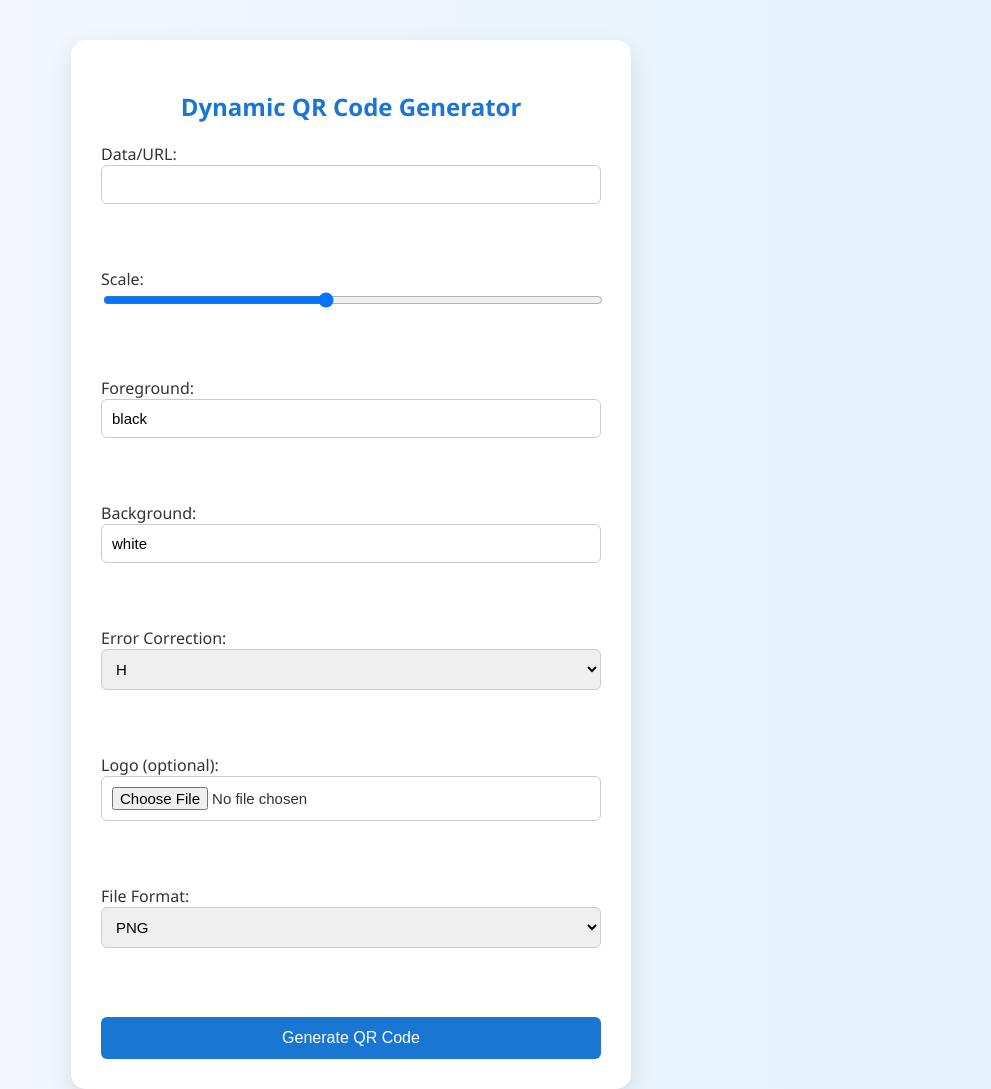
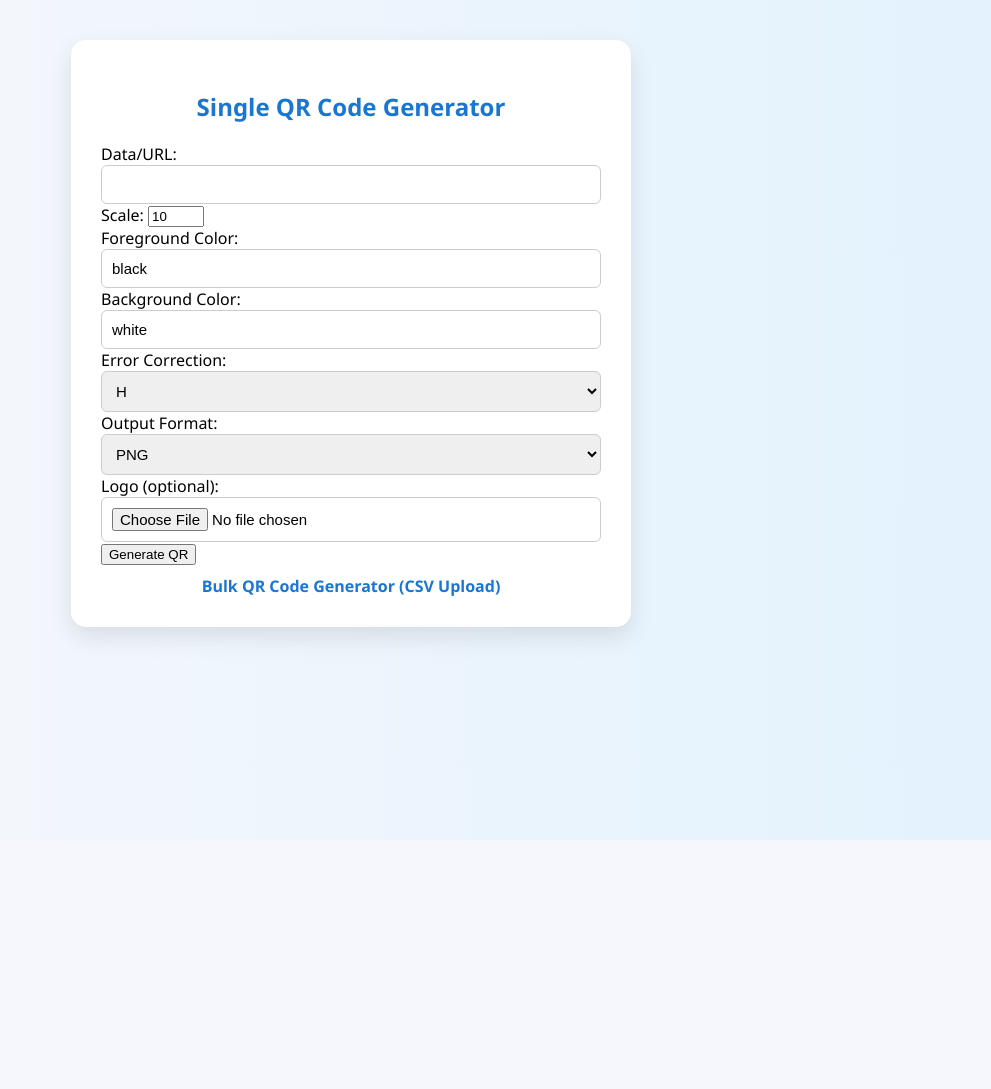
Before and after one commit to ayuu-te/qr_lead, a Flask app: page / in a window 1280 px wide. Shown: the whole page, without its empty margins (289-1280 px from the left). After the commit the page ends 840 px from the top, so only its background shows below. Run offline with Flask 3, Linux system fonts and the light colour scheme.

Commit message:
bulk_adding

```diff
--- a/app.py
+++ b/app.py
@@ -3,6 +3,9 @@ from PIL import Image
 import segno
 import os
 import uuid
+import csv
+import zipfile
+from io import BytesIO
 
 app = Flask(__name__)
 UPLOAD_FOLDER = 'static/temp'
@@ -10,6 +13,7 @@ os.makedirs(UPLOAD_FOLDER, exist_ok=True)
 
 @app.route('/', methods=['GET', 'POST'])
 def index():
+    qr_path = None
     if request.method == 'POST':
         data = request.form['data']
         scale = int(request.form['scale'])
@@ -43,15 +47,60 @@ def index():
                 img.save(filename)
                 os.remove(temp_file)
 
-            return render_template('index.html', qr_path=filename)
+            qr_path = filename
         except Exception as e:
             return f"Error: {e}", 500
 
-    return render_template('index.html')
+    return render_template('index.html', qr_path=qr_path)
 
 @app.route('/download/<path:filename>')
 def download(filename):
     return send_file(filename, as_attachment=True)
 
+@app.route('/bulk', methods=['GET', 'POST'])
+def bulk():
+    if request.method == 'POST':
+        file = request.files.get('csvfile')
+        if not file or not file.filename.endswith('.csv'):
+            return "Please upload a valid CSV file.", 400
+
+        # Prepare a folder for bulk QR images
+        bulk_folder = os.path.join(UPLOAD_FOLDER, 'bulk')
+        os.makedirs(bulk_folder, exist_ok=True)
+        qr_files = []
+
+        # Read CSV and generate QR codes
+        reader = csv.DictReader(file.read().decode('utf-8').splitlines())
+        for row in reader:
+            data = row.get('data') or row.get('url') or row.get('URL')
+            if not data:
+                continue
+            unique_id = uuid.uuid4().hex
+            filename = f"{bulk_folder}/qr_{unique_id}.png"
+            qr = segno.make_qr(data)
+            qr.save(filename, scale=10, dark='black', light='white')
+            qr_files.append(filename)
+
+        # Create a ZIP file in memory
+        zip_buffer = BytesIO()
+        with zipfile.ZipFile(zip_buffer, 'w') as zipf:
+            for file_path in qr_files:
+                zipf.write(file_path, os.path.basename(file_path))
+        zip_buffer.seek(0)
+
+        # Optionally, clean up generated files
+        for file_path in qr_files:
+            os.remove(file_path)
+
+        return send_file(
+            zip_buffer,
+            mimetype='application/zip',
+            as_attachment=True,
+            download_name='bulk_qrcodes.zip'
+        )
+
+    # GET request: Show upload form
+    return
+
 if __name__ == '__main__':
     app.run(debug=True)
--- a/templates/index.html
+++ b/templates/index.html
@@ -5,133 +5,37 @@
     <link rel="stylesheet" href="{{ url_for('static', filename='style.css') }}">
 </head>
 
-<style>
-
-    /* Light gradient background and font setup */
-body {
-    font-family: 'Segoe UI', Tahoma, Geneva, Verdana, sans-serif;
-    margin: 0;
-    padding: 0;
-    background: linear-gradient(to right, #f7f8fc, #e3f2fd);
-    display: flex;
-    justify-content: center;
-    align-items: flex-start;
-    min-height: 100vh;
-    padding-top: 40px;
-}
-
-/* Main container */
-.container {
-    background: white;
-    padding: 30px;
-    border-radius: 15px;
-    box-shadow: 0 10px 25px rgba(0, 0, 0, 0.1);
-    width: 90%;
-    max-width: 500px;
-}
-
-/* Headings */
-h2 {
-    text-align: center;
-    color: #1976d2;
-}
-
-/* Form styling */
-form label {
-    display: block;
-    margin: 15px 0 5px;
-    font-weight: 500;
-    color: #333;
-}
-
-input[type="text"],
-input[type="file"],
-select {
-    width: 100%;
-    padding: 10px;
-    border: 1px solid #ccc;
-    border-radius: 6px;
-    box-sizing: border-box;
-    font-size: 15px;
-}
-
-input[type="range"] {
-    width: 100%;
-}
-
-/* Button styling */
-button {
-    background-color: #1976d2;
-    color: white;
-    padding: 12px 20px;
-    border: none;
-    border-radius: 6px;
-    cursor: pointer;
-    width: 100%;
-    font-size: 16px;
-    margin-top: 20px;
-    transition: background-color 0.3s ease;
-}
-
-button:hover {
-    background-color: #1565c0;
-}
-
-/* Image preview */
-img {
-    display: block;
-    margin: 20px auto;
-    border-radius: 8px;
-    box-shadow: 0 4px 12px rgba(0, 0, 0, 0.15);
-}
-
-/* Download link */
-a {
-    display: block;
-    text-align: center;
-    margin-top: 10px;
-    font-weight: bold;
-    color: #1976d2;
-    text-decoration: none;
-}
-
-a:hover {
-    text-decoration: underline;
-}
-</style>
-
 <body>
     <div class="container">
-    <h2>Dynamic QR Code Generator</h2>
-    <form method="POST" enctype="multipart/form-data">
-        <label>Data/URL: <input type="text" name="data" required></label><br><br>
-        <label>Scale: <input type="range" name="scale" min="2" max="20" value="10"></label><br><br>
-        <label>Foreground: <input type="text" name="dark" value="black"></label><br><br>
-        <label>Background: <input type="text" name="light" value="white"></label><br><br>
-        <label>Error Correction:
+    <h2>Single QR Code Generator</h2>
+    <form method="post" enctype="multipart/form-data">
+        Data/URL: <input name="data" type="text" required><br>
+        Scale: <input name="scale" type="number" value="10" min="2" max="20"><br>
+        Foreground Color: <input name="dark" type="text" value="black"><br>
+        Background Color: <input name="light" type="text" value="white"><br>
+        Error Correction:
         <select name="error">
             <option value="L">L</option>
             <option value="M">M</option>
             <option value="Q">Q</option>
             <option value="H" selected>H</option>
-            </select>
-        </label><br><br>
-        <label>Logo (optional): <input type="file" name="logo" accept="image/*"></label><br><br>
-        <label>File Format:
+        </select><br>
+        Output Format:
         <select name="filetype">
             <option value="png" selected>PNG</option>
+            <option value="jpg">JPG</option>
+            <option value="jpeg">JPEG</option>
+            <option value="bmp">BMP</option>
             <option value="svg">SVG</option>
-                <option value="jpg">JPG</option>
-                <option value="bmp">BMP</option>
-            </select>
-        </label><br><br>
-        <button type="submit">Generate QR Code</button>
+        </select><br>
+        Logo (optional): <input type="file" name="logo" accept="image/*"><br>
+        <input type="submit" value="Generate QR">
     </form>
-
+    <a href="/bulk">Bulk QR Code Generator (CSV Upload)</a>
     {% if qr_path %}
-        <h3>Preview:</h3>
-        <img src="{{ qr_path }}" width="200" height="200"><br>
-        <a href="{{ url_for('download', filename=qr_path) }}">Download QR Code</a>
+        <h3>Your QR Code:</h3>
+        <img src="/{{ qr_path }}" alt="QR Code" style="max-width:300px;"><br>
+        <a href="{{ url_for('download', filename=qr_path) }}">Download</a>
     {% endif %}
     </div>
 </body>
```
Also changed, not shown: database.db (deleted). Lines whose indentation alone changed are shown as unchanged.
